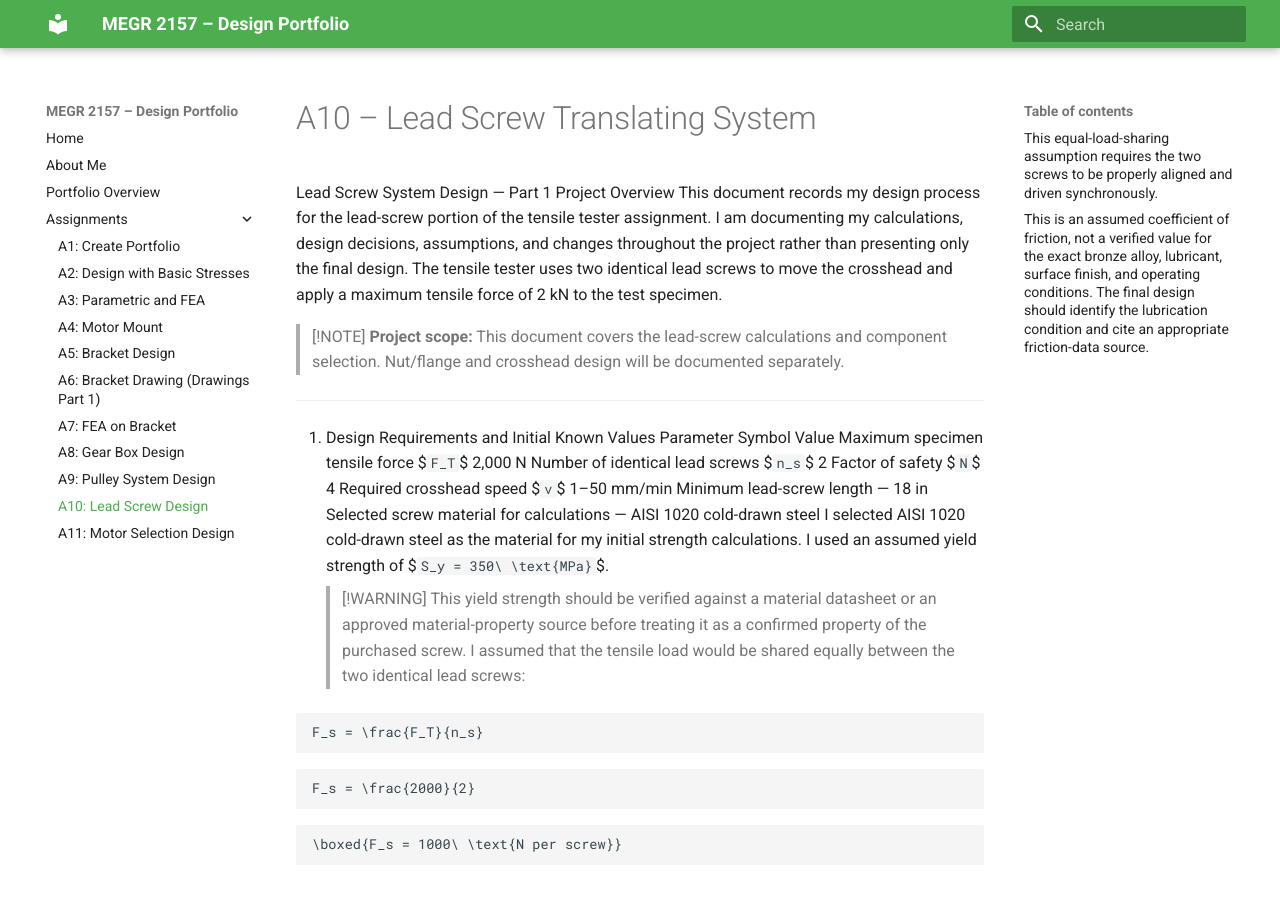
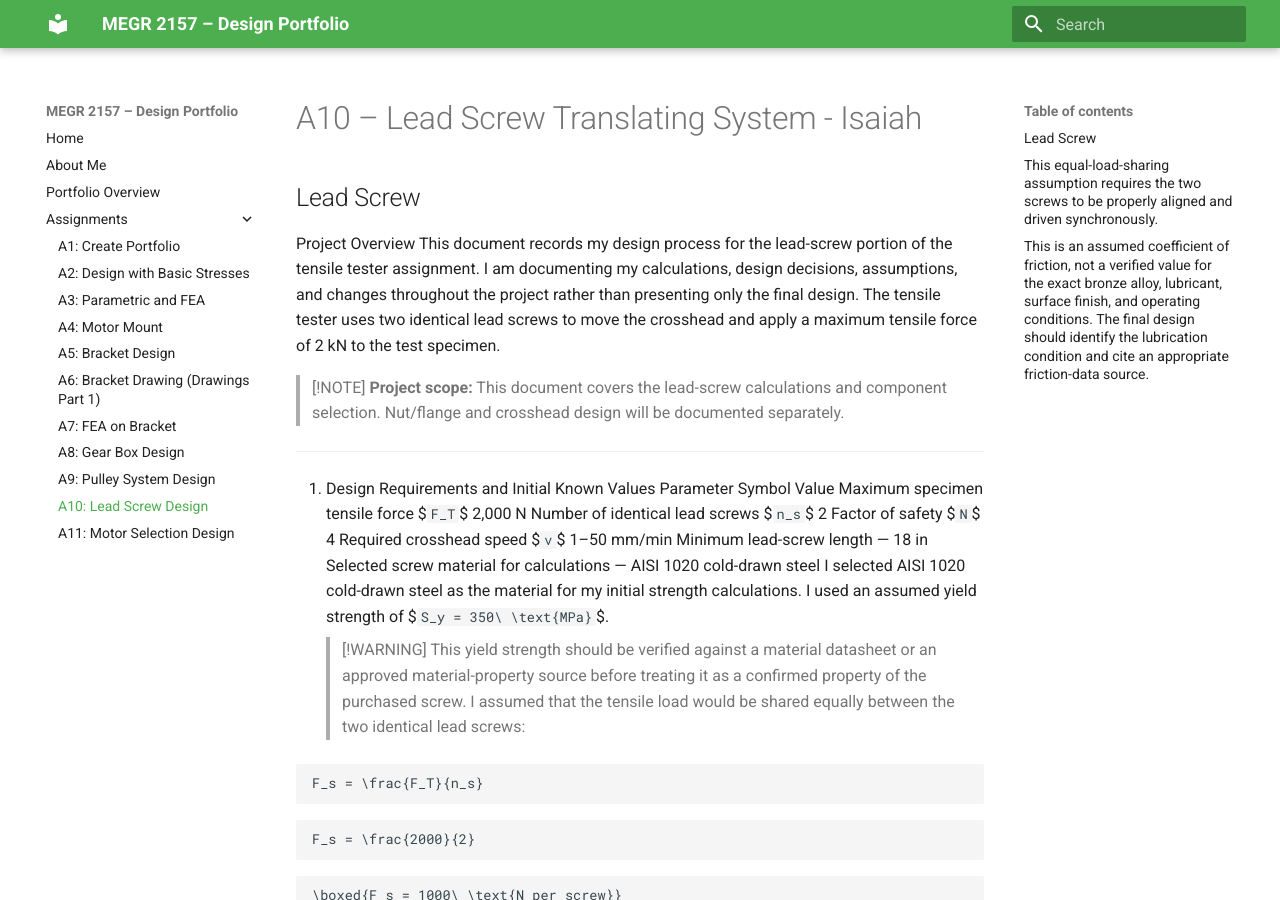
Before and after one commit to jfbrand/jack-brandon-lecture-portfolio, an MkDocs documentation site: the page built from docs/assignments/A10: Lead Screw Design/index.md, in a window 1280 px wide and 900 px high. Built offline with MkDocs 1.6.1 and Material for MkDocs 9.7.7, drawn with Linux system fonts in a browser that asks for light colours.

Commit message:
Revise title and section heading in index.md
Updated the title and section heading for clarity.

```diff
--- a/docs/assignments/A10: Lead Screw Design/index.md
+++ b/docs/assignments/A10: Lead Screw Design/index.md
@@ -1,6 +1,6 @@
-# A10 – Lead Screw Translating System
+# A10 – Lead Screw Translating System - Isaiah
 
-Lead Screw System Design — Part 1
+## Lead Screw
 Project Overview
 This document records my design process for the lead-screw portion of the tensile tester assignment. I am documenting my calculations, design decisions, assumptions, and changes throughout the project rather than presenting only the final design.
 The tensile tester uses two identical lead screws to move the crosshead and apply a maximum tensile force of 2 kN to the test specimen.
```
